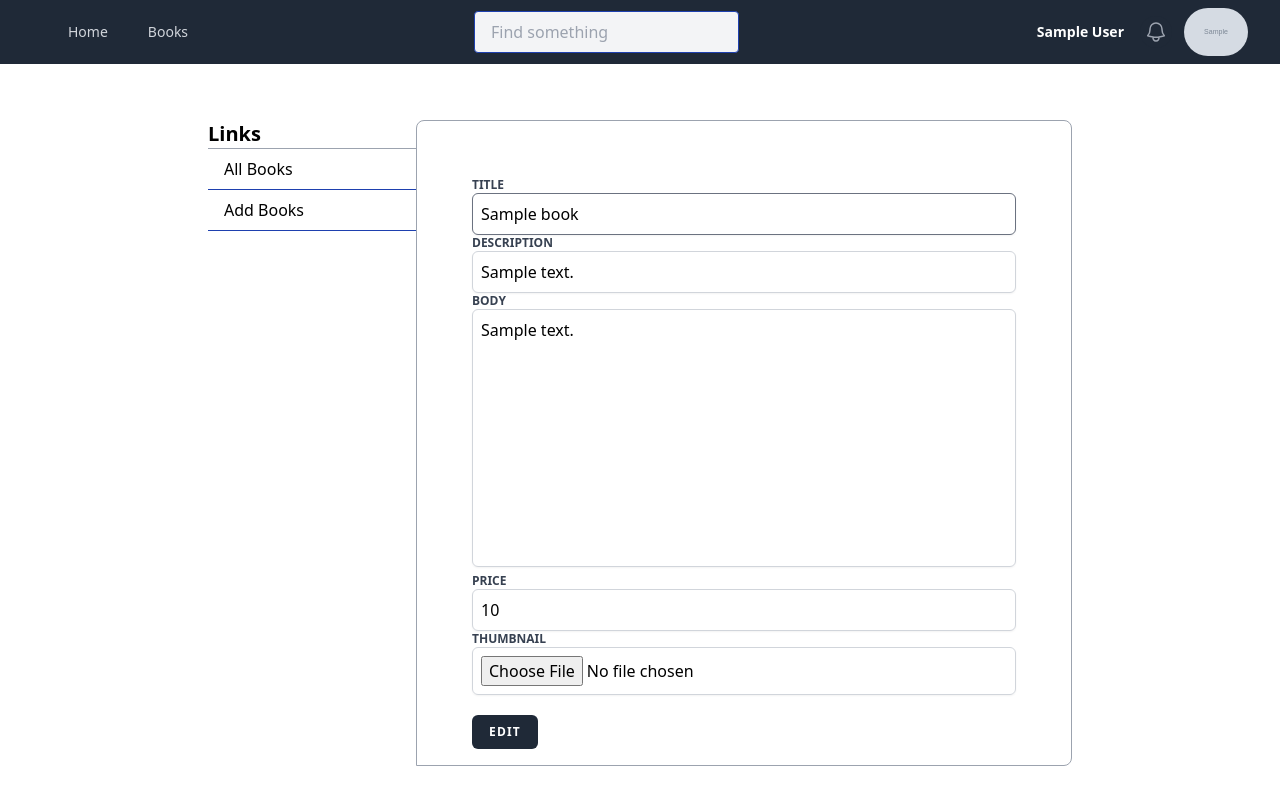
After one commit to Shryen/Library, a Laravel app: a page that uses resources/views/admin/edit.blade.php in a window 1280 px wide. The commit adds this page. Run offline with Laravel 10, Linux system fonts and the light colour scheme; a user stored in the database is signed in; tables that the repository leaves empty hold one stand-in row (values such as "Sample post"); grey boxes marked "Sample" are stand-in pictures; some web fonts are replaced.

Commit message:
Rate logic and Update,edit,delete

```diff
--- a/app/Http/Controllers/AdminController.php
+++ b/app/Http/Controllers/AdminController.php
@@ -5,21 +5,25 @@ namespace App\Http\Controllers;
 use App\Models\Book;
 use Illuminate\Http\Request;
 use Illuminate\Support\Str;
+use Illuminate\Validation\Rule;
 
 class AdminController extends Controller
 {
-    public function index(){
-        return view('admin/index',[
+    public function index()
+    {
+        return view('admin/index', [
             'books' => Book::all(),
         ]);
     }
-    public function create(){
+    public function create()
+    {
         return view('admin/create');
     }
 
-    public function store(){
+    public function store()
+    {
         $attributes = request()->validate([
-            'title'=> 'required|max:255',
+            'title' => 'required|max:255|unique',
             'description' => 'required|max:255',
             'author' => 'required|max:255',
             'year' => 'required|max:4',
@@ -28,10 +32,38 @@ class AdminController extends Controller
             'slug' => '',
             'thumbnail' => 'image',
         ]);
-        $attributes['slug'] = Str::slug($attributes['title'],'-');
+        $attributes['slug'] = Str::slug($attributes['title'], '-');
         $attributes['thumbnail'] = request()->file('thumbnail')->store('thumbnails');
         $book = Book::create($attributes);
         $book->save();
         return redirect('/')->with('success', 'Book added to database');
     }
+
+    public function edit(Book $book){
+        return view('admin/edit',[
+            'book' => $book
+        ]);
+    }
+
+    public function update(Book $book)
+    {
+        $attributes = request()->validate([
+            'title' => ['required', 'unique', 'max:255', Rule::unique('books', 'title')->ignore($book->id)],
+            'description' => 'required|max:255',
+            'body' => 'required',
+            'price' => 'required',
+            'thumbnail' => 'image'
+        ]);
+        $attributes['slug'] = Str::slug($attributes['title'], '-');
+        if (isset($attributes['thumbnail'])) {
+            $attributes['thumbnail'] = request()->file('thumbnail')->store('thumbnails');
+        }
+        $book->update($attributes);
+        return back()->with('success', 'Book updated');
+    }
+    public function destroy(Book $book)
+    {
+        $book->delete();
+        return back()->with('success', 'Book deleted');
+    }
 }
--- /dev/null
+++ b/resources/views/admin/edit.blade.php
@@ -0,0 +1,38 @@
+<x-admin.admin-layout>
+    <x-section>
+        <form action="/admin/books/{{ $book->id }}" method="POST" enctype="multipart/form-data">
+            @csrf
+            @method('PATCH')
+            <div class="w-full">
+                <x-input-label for="title"> Title </x-input-label>
+                <x-text-input type="text" name="title" :value="old('title', $book->title)" autofocus autocomplete="title" class="w-full"/>
+                <x-input-error :messages="$errors->get('title')" class="mt-2" />
+            </div>
+
+            <div>
+                <x-input-label for="description"> Description </x-input-label>
+                <x-text-input type="text" name="description" :value="old('description', $book->description)" autofocus autocomplete="description" class="w-full"/>
+                <x-input-error :messages="$errors->get('description')" class="mt-2" />
+            </div>
+
+            <div>
+                <x-input-label for="body"> Body </x-input-label>
+                <x-textarea type="text" name="body" :value="old('body')" autofocus autocomplete="body" class="w-full"> {{$book->body}} </x-textarea>
+                <x-input-error :messages="$errors->get('body')" class="mt-2" />
+            </div>
+
+            <div>
+                <x-input-label for="price"> Price </x-input-label>
+                <x-text-input type="text" name="price" :value="old('price', $book->price)" autofocus autocomplete="price" class="w-full"/>
+                <x-input-error :messages="$errors->get('price')" class="mt-2" />
+            </div>
+            <div>
+                <x-input-label for="thumbnail" :value="__('thumbnail')" />
+                <x-text-input id="thumbnail" class="block mt-1 w-full" type="file" name="thumbnail" :value="old('thumbnail', $book->thumbnail)"
+                    required class="w-full"/>
+                <x-input-error :messages="$errors->get('thumbnail')" class="mt-2" />
+            </div>
+            <x-primary-button class="mt-5">Edit</x-primary-button>
+        </form>
+    </x-section>
+</x-admin.admin-layout>
--- a/resources/views/components/text-input.blade.php
+++ b/resources/views/components/text-input.blade.php
@@ -1,3 +1,6 @@
 @props(['disabled' => false])
 
-<input {{ $disabled ? 'disabled' : '' }} {!! $attributes->merge(['class' => 'py-2 px-2 border border-gray-300 outline-none focus:border-gray-500 focus:border-gray-500 rounded-md shadow-sm']) !!}>
+<input {{ $disabled ? 'disabled' : '' }} {!! $attributes->merge([
+    'class' =>
+        'py-2 px-2 border border-gray-300 outline-none focus:border-gray-500 focus:border-gray-500 rounded-md shadow-sm',
+]) !!}>
--- a/resources/views/components/textarea.blade.php
+++ b/resources/views/components/textarea.blade.php
@@ -1,3 +1,4 @@
-<textarea
-    {{ $attributes(['class' => 'py-2 px-2 border border-gray-300 outline-none focus:border-gray-500 focus:border-gray-500 rounded-md shadow-sm w-full resize-none']) }}
-    cols="30" rows="10"></textarea>
+<textarea {!! $attributes->merge([
+    'class' =>
+        'py-2 px-2 border border-gray-300 outline-none focus:border-gray-500 focus:border-gray-500 rounded-md shadow-sm w-full resize-none',
+]) !!} cols="30" rows="10">{{$slot}}</textarea>
--- a/routes/web.php
+++ b/routes/web.php
@@ -25,7 +25,9 @@ Route::middleware('can:admin')->group(function () {
     Route::get('/admin/index', [AdminController::class, 'index']);
     Route::post('/admin/add', [AdminController::class, 'store']);
     Route::get('/admin/create', [AdminController::class, 'create']);
-
+    Route::get('admin/book/{book:slug}/edit',[AdminController::class, 'edit']);
+    Route::patch('admin/books/{book}',[AdminController::class, 'update']);
+    Route::delete('admin/books/{book}',[AdminController::class, 'destroy']);
 });
 
 
```
Also changed, not shown: resources/views/admin/index.blade.php (+19 -12 lines), resources/views/book/show.blade.php (+7 -3 lines).
